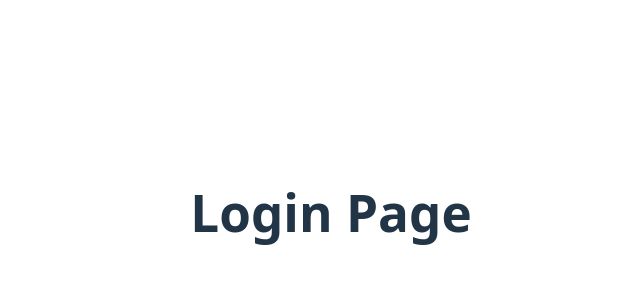
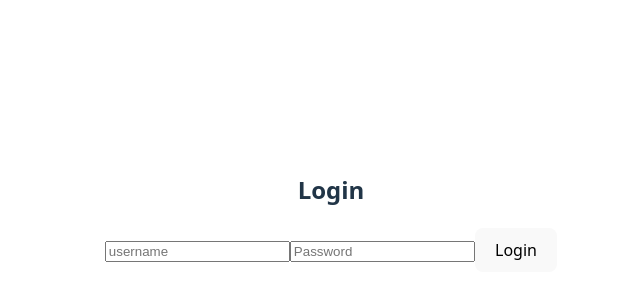
Before and after one commit to angelmontes7/Sales_Tracker, a React (Vite) app in the folder frontend/: page / in a window 1280 px wide. Shown: the part 188-488 px from the top of the page, without its empty margins (309-949 px from the left). Built offline with nearby package versions, Linux system fonts and the light colour scheme.

Commit message:
skeleton login page for admins

```diff
--- a/frontend/src/pages/Login.tsx
+++ b/frontend/src/pages/Login.tsx
@@ -1,4 +1,37 @@
+import { useState } from 'react'
+
 function Login() {
-  return <h1>Login Page</h1>
+    const [username, setUsername] = useState('')
+    const [password, setPassword] = useState('')
+
+    const handleSubmit = (e: React.FormEvent) => {
+        e.preventDefault()
+        console.log('Username: ', username)
+        console.log('Password', password)
+        // TODO add login API calls here
+    }
+    return (
+        <div>
+            <form onSubmit={handleSubmit}>
+                <h2>Login</h2>
+                <input
+                    type='text'
+                    placeholder='username'
+                    value={username}
+                    onChange={(e) => setUsername(e.target.value)}
+                    required>
+                </input>
+                <input
+                    type='password'
+                    placeholder='Password'
+                    value={password}
+                    onChange={(e) => setPassword(e.target.value)}
+                    required>
+                </input>
+                <button type='submit'> Login </button>
+            </form>
+        </div>
+
+    )
 }
 export default Login
```
